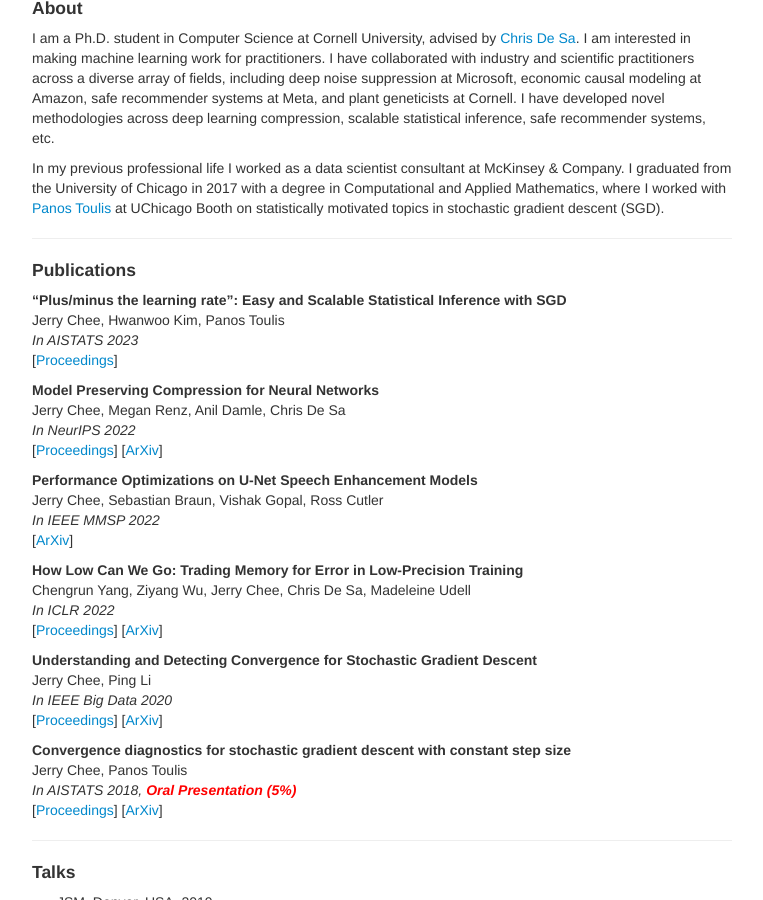
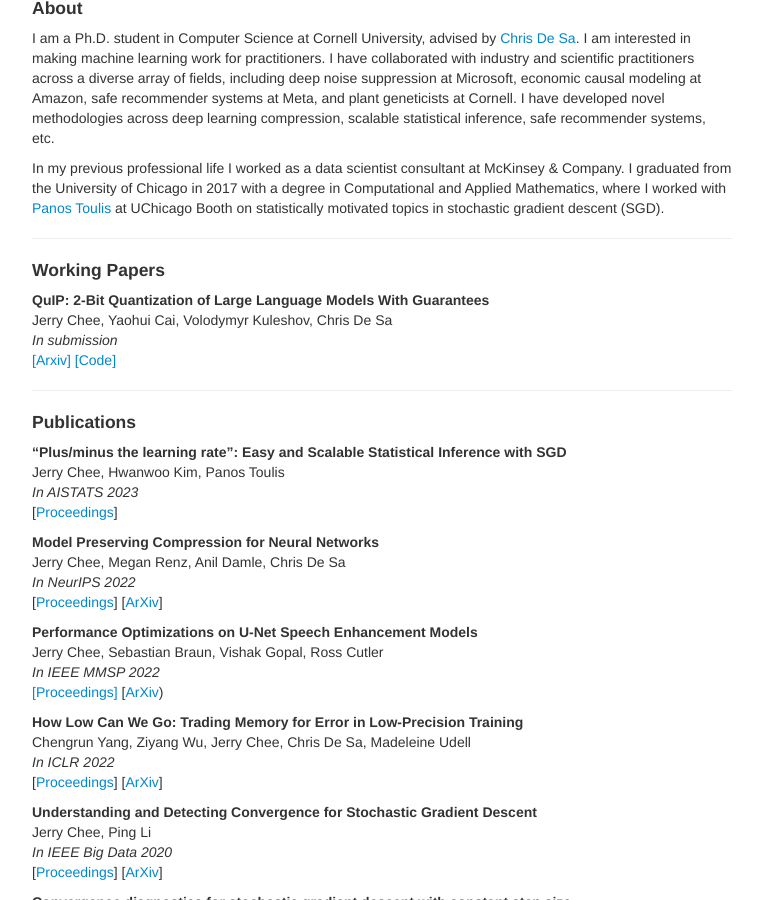
Before and after one commit to jerry-chee/jerry-chee.github.io, a Jekyll site: the page built from index.md, in a window 1280 px wide and 900 px high, scrolled down 526 px. Shown: the whole window, without its empty margins (258-1021 px from the left). Built offline with Jekyll 4.4.1, drawn with Linux system fonts in a browser that asks for light colours.

Commit message:
updating quip, mmsp proceedings

```diff
--- a/index.md
+++ b/index.md
@@ -31,6 +31,15 @@ In my previous professional life I worked as a data scientist consultant at McKi
 I graduated from the University of Chicago in 2017 with a degree in Computational and Applied Mathematics, where I worked with [Panos Toulis](https://www.chicagobooth.edu/faculty/directory/t/panagiotis-toulis-panos) at UChicago Booth on statistically motivated topics in stochastic gradient descent (SGD).
 
 ---
+
+#### Working Papers
+**QuIP: 2-Bit Quantization of Large Language Models With Guarantees**\\
+Jerry Chee, Yaohui Cai, Volodymyr Kuleshov, Chris De Sa\\
+*In submission*\\
+[[Arxiv]](https://arxiv.org/pdf/2307.13304.pdf) [[Code]](https://github.com/jerry-chee/QuIP)
+
+---
+
 #### Publications
 **"Plus/minus the learning rate": Easy and Scalable Statistical Inference with SGD**\\
 Jerry Chee, Hwanwoo Kim, Panos Toulis\\
@@ -45,7 +54,7 @@ Jerry Chee, Megan Renz, Anil Damle, Chris De Sa\\
 **Performance Optimizations on U-Net Speech Enhancement Models**\\
 Jerry Chee, Sebastian Braun, Vishak Gopal, Ross Cutler\\
 *In IEEE MMSP 2022*\\
-[[ArXiv](https://arxiv.org/abs/2110.04378)]
+[[Proceedings]](https://ieeexplore.ieee.org/document/9949392) [[ArXiv](https://arxiv.org/abs/2110.04378))
 
 **How Low Can We Go: Trading Memory for Error in Low-Precision Training**\\
 Chengrun Yang, Ziyang Wu, Jerry Chee, Chris De Sa, Madeleine Udell\\
```
Also changed, not shown: 1 other file.
